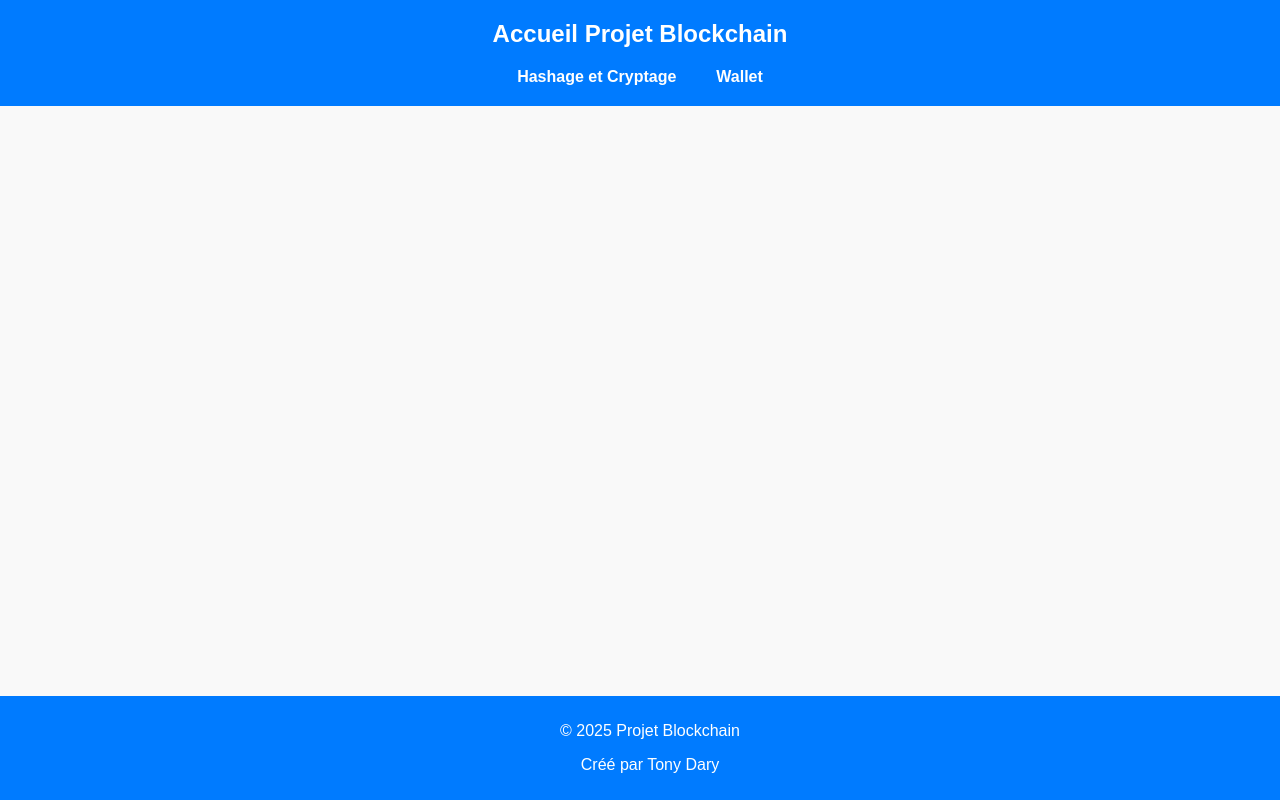
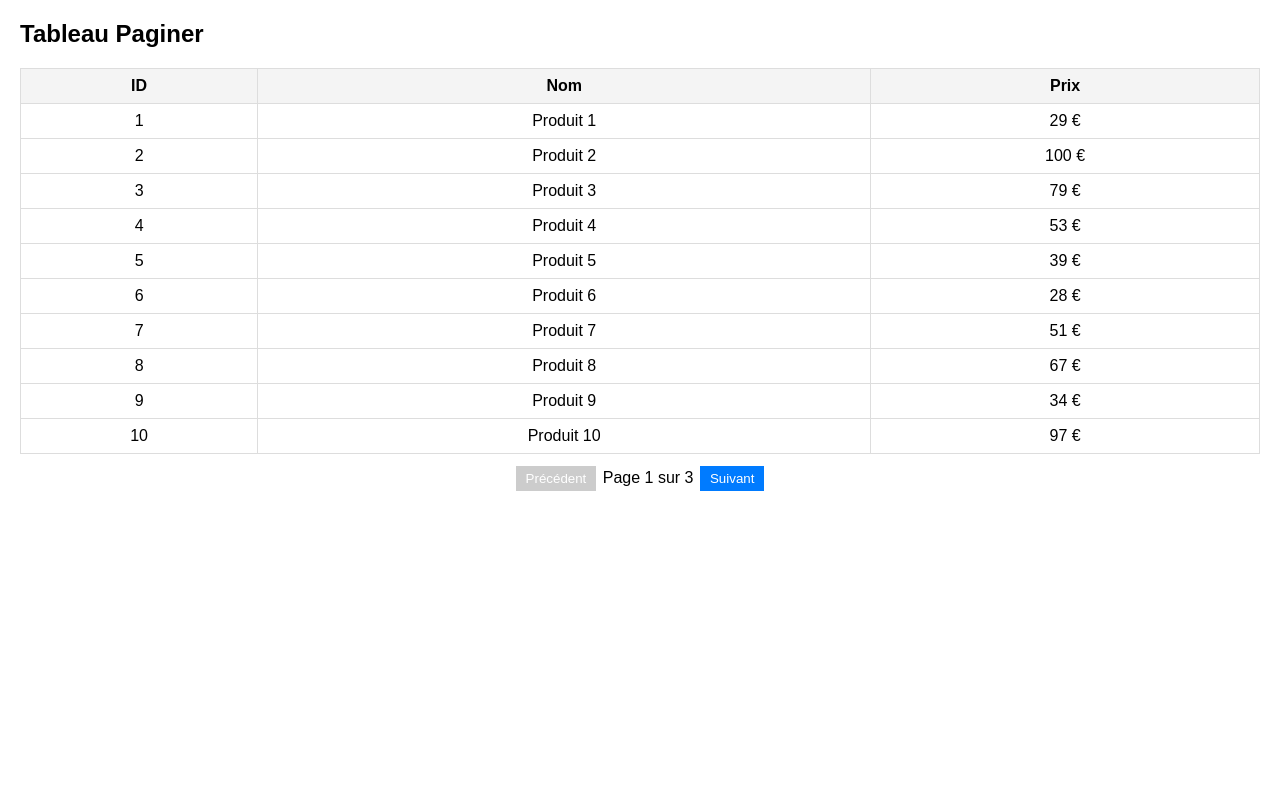
Before and after one commit to JenyoHazuka/Blockchain_project, a PHP site: page /pages/test.php in a window 1280 px wide. Run offline with PHP 8.4, Linux system fonts and the light colour scheme; some libraries are stand-ins or nearby versions.

Commit message:
Ajout d'une page test, script de pagination, liste_wallet et du WORK IN PROGRESS, ajustement de wallet

```diff
--- a/css/styles.css
+++ b/css/styles.css
@@ -279,3 +279,23 @@ input[readonly] {
 .notification-error {
     background-color: #dc3545;
 }
+
+/* Code Mempool */
+.pagination {
+    text-align: center;
+    margin-top: 10px;
+}
+
+.pagination button {
+    padding: 5px 10px;
+    margin: 2px;
+    border: none;
+    cursor: pointer;
+    background: #007bff;
+    color: white;
+}
+
+.pagination button:disabled {
+    background: #ccc;
+    cursor: not-allowed;
+}
--- a/include/header.php
+++ b/include/header.php
@@ -16,6 +16,10 @@
             <li><a href="../index.php" class="link-home">Accueil</a></li>
             <li><a href="../pages/hash-cryptage.php">Hashage et Cryptage</a></li>
             <li><a href="../pages/wallet.php">Wallet</a></li>
+            <li><a href="../pages/list-wallet.php">Listes Wallets</a></li>
+            <li><a href="../pages/transaction.php">Transaction</a></li>
+            <li><a href="../pages/mempool.php">Mempool</a></li>
+            <li><a href="../pages/block.php">Block</a></li>
         </ul>
     </nav>
 </header>
--- a/index.php
+++ b/index.php
@@ -15,6 +15,10 @@
         <ul>
             <li><a href="pages/hash-cryptage.php">Hashage et Cryptage</a></li>
             <li><a href="pages/wallet.php">Wallet</a></li>
+            <li><a href="pages/list-wallet.php">Listes Wallets</a></li>
+            <li><a href="pages/transaction.php">Transaction</a></li>
+            <li><a href="pages/mempool.php">Mempool</a></li>
+            <li><a href="pages/block.php">Block</a></li>
         </ul>
     </nav>
 </header>
--- /dev/null
+++ b/pages/block.php
@@ -0,0 +1,3 @@
+<?php include '../include/header.php'; ?>
+<h1>WORK IN PROGRESS</h1>
+<?php include '../include/footer.php'; ?>
--- /dev/null
+++ b/pages/list-wallet.php
@@ -0,0 +1,3 @@
+<?php include '../include/header.php'; ?>
+<h1>WORK IN PROGRESS</h1>
+<?php include '../include/footer.php'; ?>
--- /dev/null
+++ b/pages/test.php
@@ -0,0 +1,91 @@
+<!DOCTYPE html>
+<html lang="fr">
+<head>
+    <meta charset="UTF-8">
+    <meta name="viewport" content="width=device-width, initial-scale=1.0">
+    <title>Tableau Paginer</title>
+    <style>
+        body { font-family: Arial, sans-serif; margin: 20px; }
+        table { width: 100%; border-collapse: collapse; margin-bottom: 10px; }
+        th, td { border: 1px solid #ddd; padding: 8px; text-align: center; }
+        th { background-color: #f4f4f4; }
+        .pagination { text-align: center; margin-top: 10px; }
+        .pagination button { padding: 5px 10px; margin: 2px; border: none; cursor: pointer; background: #007bff; color: white; }
+        .pagination button:disabled { background: #ccc; cursor: not-allowed; }
+    </style>
+</head>
+<body>
+
+<?php
+// Simulons des données (vous pouvez remplacer cela par une requête SQL)
+$data = [];
+for ($i = 1; $i <= 25; $i++) {
+    $data[] = ["id" => $i, "nom" => "Produit $i", "prix" => rand(10, 100) . " €"];
+}
+
+// Envoi des données en JSON pour JavaScript
+echo "<script>let tableData = " . json_encode($data) . ";</script>";
+?>
+
+<h2>Tableau Paginer</h2>
+<table id="dataTable">
+    <thead>
+        <tr>
+            <th>ID</th>
+            <th>Nom</th>
+            <th>Prix</th>
+        </tr>
+    </thead>
+    <tbody></tbody>
+</table>
+
+<div class="pagination">
+    <button id="prevPage" disabled>Précédent</button>
+    <span id="pageInfo"></span>
+    <button id="nextPage">Suivant</button>
+</div>
+
+<script>
+    let currentPage = 1;
+    const rowsPerPage = 10;
+
+    function displayTable(page) {
+        let tbody = document.querySelector("#dataTable tbody");
+        tbody.innerHTML = "";
+        let start = (page - 1) * rowsPerPage;
+        let end = start + rowsPerPage;
+        let paginatedItems = tableData.slice(start, end);
+
+        paginatedItems.forEach(item => {
+            let row = `<tr>
+                <td>${item.id}</td>
+                <td>${item.nom}</td>
+                <td>${item.prix}</td>
+            </tr>`;
+            tbody.innerHTML += row;
+        });
+
+        document.getElementById("pageInfo").textContent = `Page ${page} sur ${Math.ceil(tableData.length / rowsPerPage)}`;
+        document.getElementById("prevPage").disabled = page === 1;
+        document.getElementById("nextPage").disabled = end >= tableData.length;
+    }
+
+    document.getElementById("prevPage").addEventListener("click", () => {
+        if (currentPage > 1) {
+            currentPage--;
+            displayTable(currentPage);
+        }
+    });
+
+    document.getElementById("nextPage").addEventListener("click", () => {
+        if (currentPage * rowsPerPage < tableData.length) {
+            currentPage++;
+            displayTable(currentPage);
+        }
+    });
+
+    displayTable(currentPage);
+</script>
+
+</body>
+</html>
--- a/pages/transaction.php
+++ b/pages/transaction.php
@@ -0,0 +1,3 @@
+<?php include '../include/header.php'; ?>
+<h1>WORK IN PROGRESS</h1>
+<?php include '../include/footer.php'; ?>
```
Also changed, not shown: js/script.js (+57 -12 lines), pages/wallet.php (+3 -5 lines).
